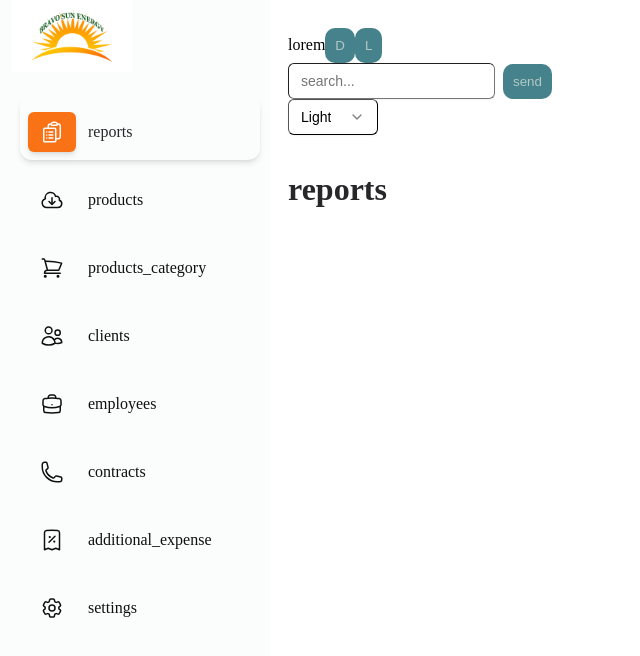
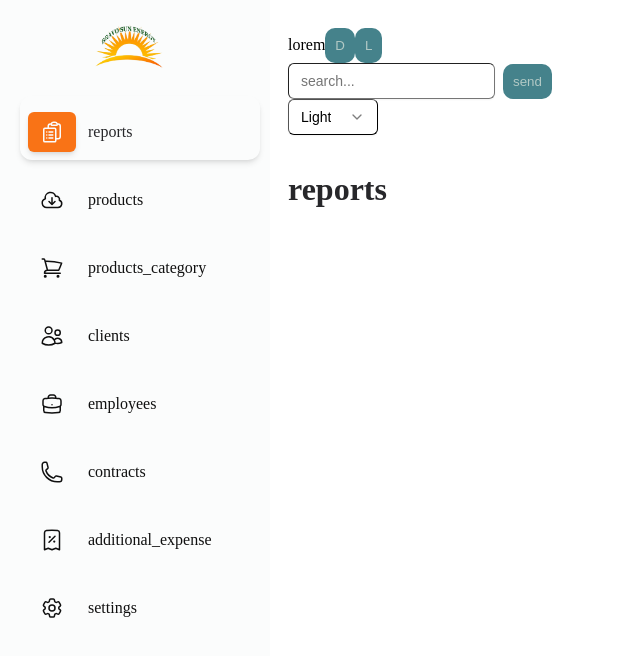
Before and after one commit to MaxmudAxmedov/admin-sun-energy, a React (Vite) app: page / in a window 1280 px wide. Shown: the top 656 px of the page, without its empty margins (0-640 px from the left). Built offline with nearby package versions, Linux system fonts and the light colour scheme.

Commit message:
removing logo background and fixing Navbar side height and fix  scroll

```diff
--- a/src/components/Navbar/Navbar.jsx
+++ b/src/components/Navbar/Navbar.jsx
@@ -1,15 +1,15 @@
 import React from "react";
 import { data } from "./data";
 import { NavLink, useLocation } from "react-router-dom";
-import logo_img from "../../assets/img/logo_img.jpg";
+import logo_img from "../../assets/img/logo_img.png";
 export default function Navbar() {
   const location = useLocation();
   return (
-    <div className="w-[270px] h-[100vh] overflow-y-auto overflow-x-hidden navbar-scroll bg-[var(--background)]">
-      <NavLink to={"/"} className={"w-[100%]"}>
-        <img className="w-[120px] ml-3" src={logo_img} alt="" />
+    <div className="w-[270px] h-[100vh] overflow-y-auto overflow-hidden navbar-scroll bg-[var(--background)]">
+      <NavLink to={"/"} className={"w-[100%] flex justify-center mt-4"}>
+        <img className="w-[100px] ml-3" src={logo_img} alt="" />
       </NavLink>
-      <ul className="p-5 w-[400px]  h-[100vh] bg-[var(--background)] list-none">
+      <ul className="p-5 w-[400px]  h-[90vh] bg-[var(--background)] list-none">
         {data.map((item, index) => {
           const Icons = item.icon;
           return (
--- a/src/index.css
+++ b/src/index.css
@@ -17,7 +17,7 @@
   --black: #101010;
   /* red color  */
   --red: red;
-  --box-shadow:#F0F0F1;
+  --box-shadow: #F0F0F1;
 }
 
 .dark {
```
Also changed, not shown: src/components/Product/prodect-table.jsx (+37 -0 lines), src/assets/img/logo_img.jpg (deleted), src/assets/img/logo_img.png (added).
